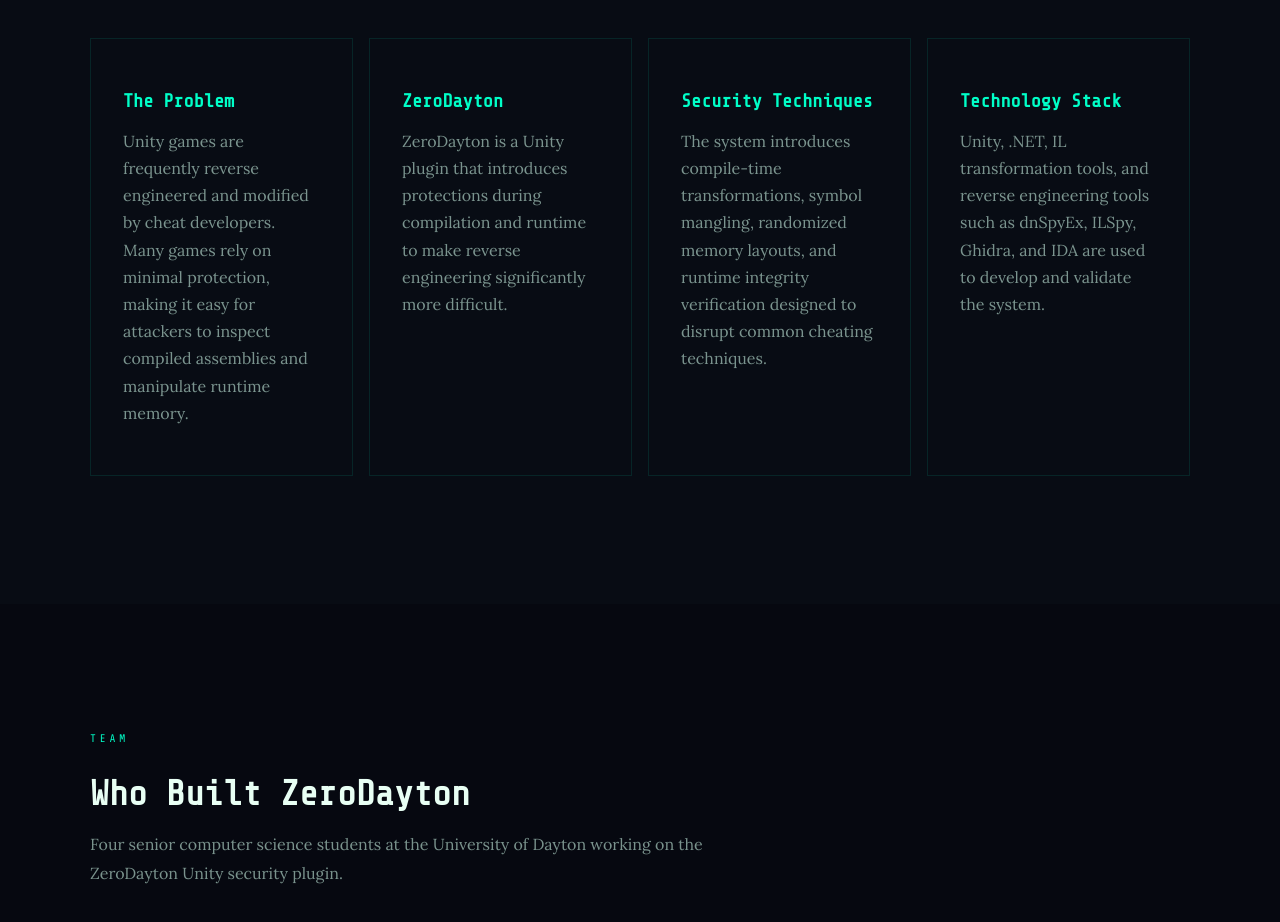
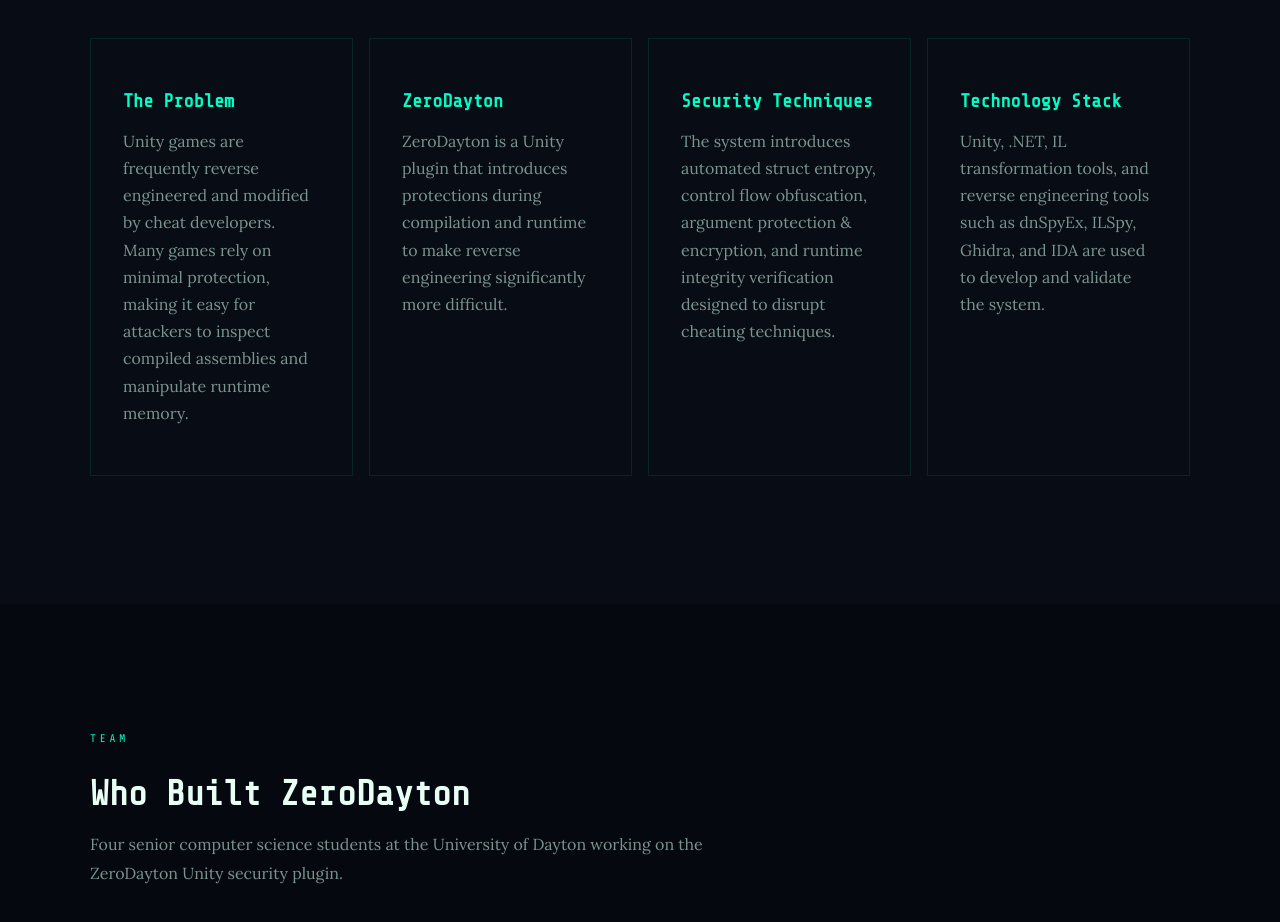
Before and after one commit to UD-CPS491-26S/team01-website, a React (Vite) app: page / in a window 1280 px wide. Shown: the part 1020-1942 px from the top of the page. Built offline with nearby package versions, Linux system fonts and the light colour scheme.

Commit message:
small text change

```diff
--- a/src/components/OverviewSection.tsx
+++ b/src/components/OverviewSection.tsx
@@ -14,7 +14,7 @@
   {
     num: "03",
     title: "Security Techniques",
-    body: "The system introduces compile-time transformations, symbol mangling, randomized memory layouts, and runtime integrity verification designed to disrupt common cheating techniques.",
+    body: "The system introduces automated struct entropy, control flow obfuscation, argument protection & encryption, and runtime integrity verification designed to disrupt cheating techniques.",
   },
   {
     num: "04",
```
